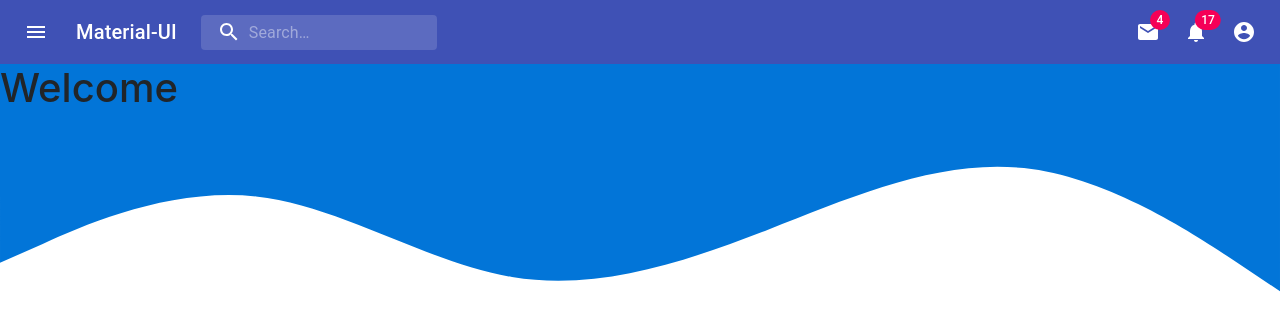
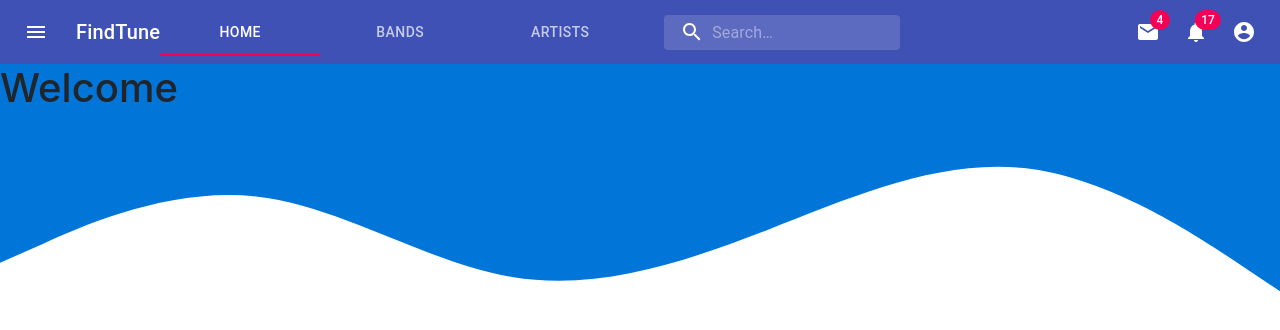
Before and after one commit to julien-devatom/findtune.com, a React (Create React App) app: page / in a window 1280 px wide. Shown: the top 330 px of the page. Built offline with nearby package versions, Linux system fonts and the light colour scheme.

Commit message:
Added Tabs

```diff
--- a/package.json
+++ b/package.json
@@ -9,6 +9,7 @@
     "@fortawesome/react-fontawesome": "^0.1.14",
     "@material-ui/core": "^4.11.2",
     "@material-ui/icons": "^4.11.2",
+    "@material-ui/lab": "^4.0.0-alpha.57",
     "bootstrap": "^4.5.3",
     "jquery": "^3.5.1",
     "material-ui": "^0.20.2",
--- a/src/App.js
+++ b/src/App.js
@@ -15,6 +15,7 @@ import Band from "./pages/Band";
 import Artists from "./pages/Artists";
 import Artist from "./pages/Artist";
 import {Register} from "./pages/Register";
+
 
 function App() {
   return (
--- a/src/components/Navbar.js
+++ b/src/components/Navbar.js
@@ -14,6 +14,9 @@ import AccountCircle from '@material-ui/icons/AccountCircle';
 import MailIcon from '@material-ui/icons/Mail';
 import NotificationsIcon from '@material-ui/icons/Notifications';
 import MoreIcon from '@material-ui/icons/MoreVert';
+import Tabs from "@material-ui/core/Tabs";
+import Tab from "@material-ui/core/Tab";
+import {Link} from 'react-router-dom';
 
 const useStyles = makeStyles((theme) => ({
   grow: {
@@ -80,12 +83,20 @@ const useStyles = makeStyles((theme) => ({
 }));
 
 export default function NavBar() {
+
   const classes = useStyles();
   const [anchorEl, setAnchorEl] = React.useState(null);
   const [mobileMoreAnchorEl, setMobileMoreAnchorEl] = React.useState(null);
 
   const isMenuOpen = Boolean(anchorEl);
   const isMobileMenuOpen = Boolean(mobileMoreAnchorEl);
+
+  const [value, setValue] = React.useState(0);
+
+  const handleChangeTabs = (event, newValue) => {
+    setValue(newValue);
+  };
+
 
   const handleProfileMenuOpen = (event) => {
     setAnchorEl(event.currentTarget);
@@ -116,7 +127,7 @@ export default function NavBar() {
       onClose={handleMenuClose}
     >
       <MenuItem onClick={handleMenuClose}>Profile</MenuItem>
-      <MenuItem onClick={handleMenuClose}>My account</MenuItem>
+        <MenuItem onClick={handleMenuClose}>Log Out</MenuItem>
     </Menu>
   );
 
@@ -174,8 +185,15 @@ export default function NavBar() {
             <MenuIcon />
           </IconButton>
           <Typography className={classes.title} variant="h6" noWrap>
-            Material-UI
+            FindTune
           </Typography>
+
+          <Tabs value={value} onChange={handleChangeTabs}>
+                <Tab label="Home" component={Link} to="/" />
+                <Tab label="Bands" component={Link} to="/bands" />
+                <Tab label="Artists" component={Link} to="/artists" />
+            </Tabs>
+
           <div className={classes.search}>
             <div className={classes.searchIcon}>
               <SearchIcon />
```
Also changed, not shown: 1 other file (tests, documents, lock files or other folders).
